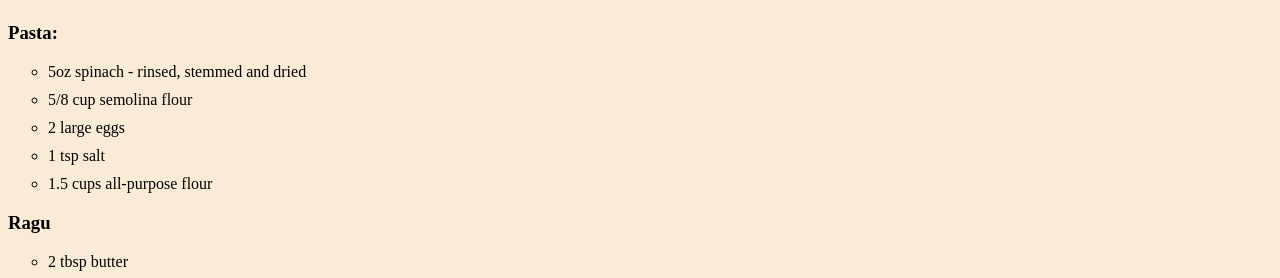
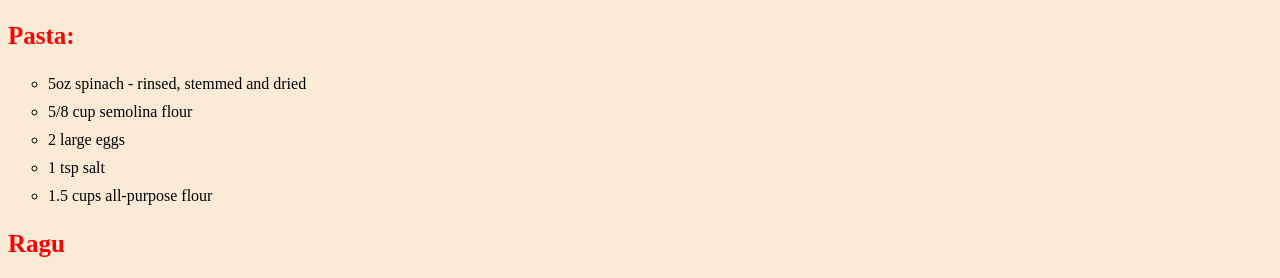
Before and after one commit to SilleryCa/odin-recipes, a plain HTML site: page recipes/lasagne.html in a window 1280 px wide. Shown: the part 518-796 px from the top of the page. Drawn offline with Linux system fonts and the light colour scheme.

Commit message:
Add h3 CSS

```diff
--- a/css/styles.css
+++ b/css/styles.css
@@ -10,6 +10,11 @@ h1 {
 h2 {
     color: red;
     font-size: 30px;
+}
+
+h3 {
+    color: red;
+    font-size: 25px;
 }
 
 ul {
```
